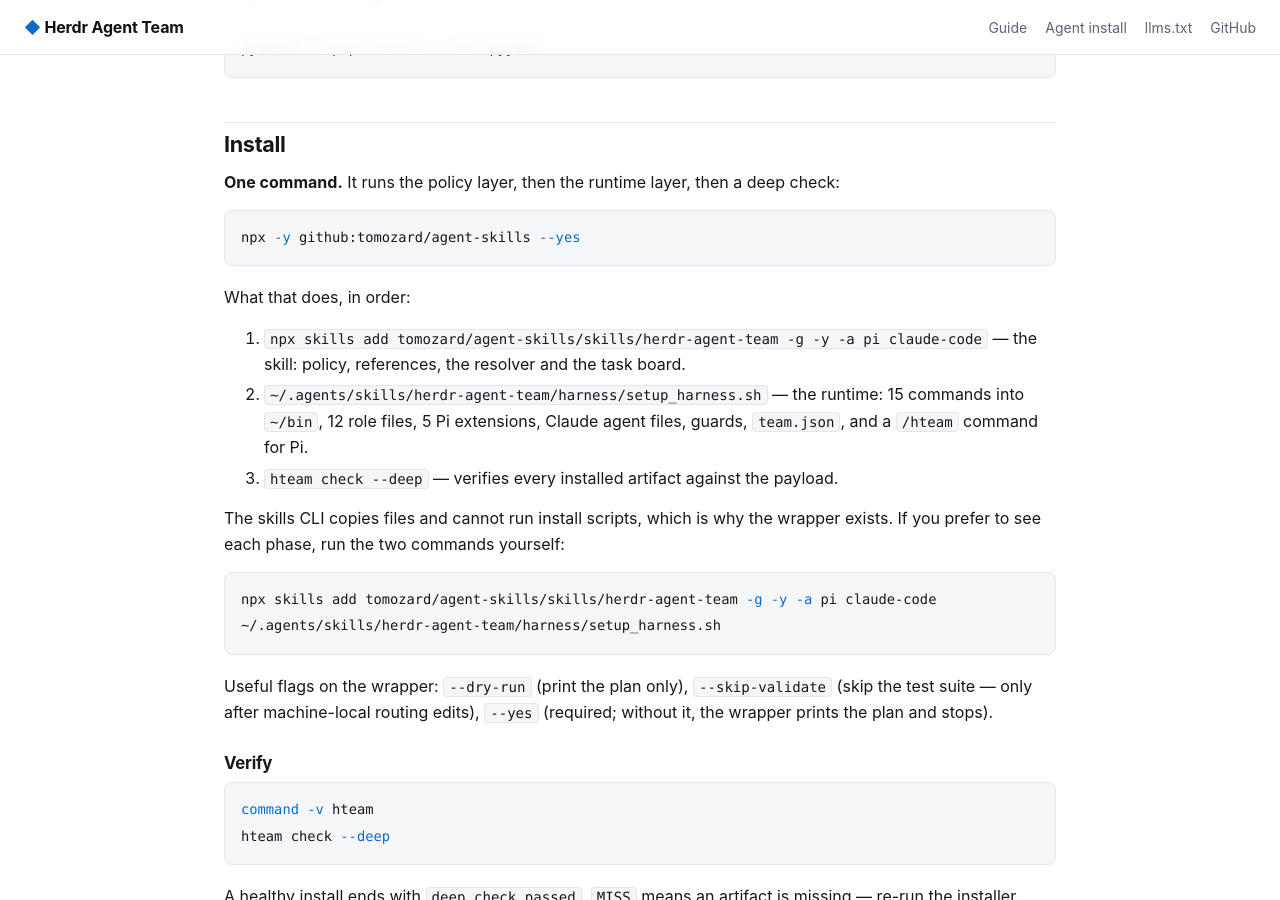
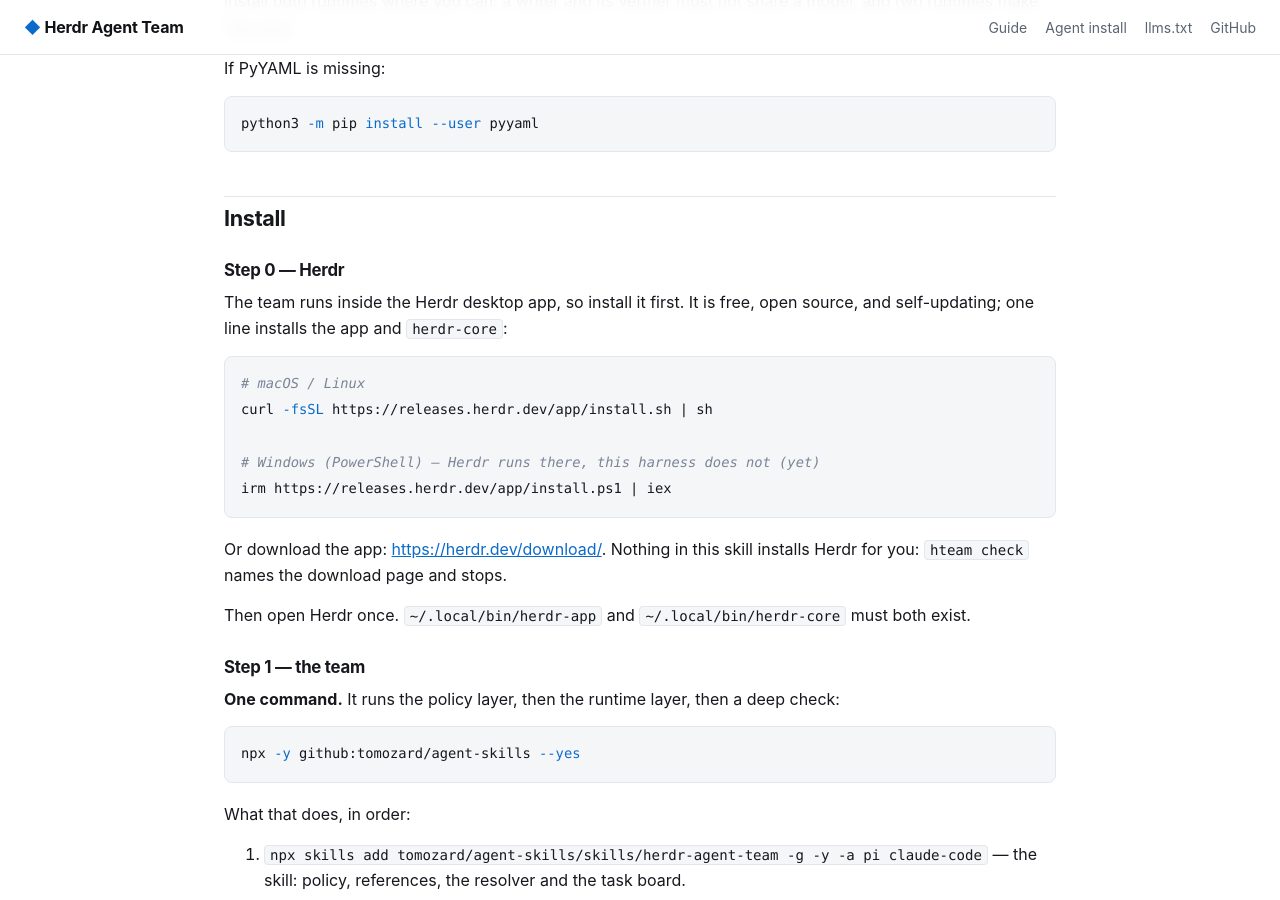
Before and after one commit to tomozard/agent-skills, a Jekyll site: the page built from docs/index.md, in a window 1280 px wide and 900 px high, scrolled down 1597 px. Built offline with Jekyll 4.4.1, drawn with Linux system fonts in a browser that asks for light colours; some of the changed text lies outside the part shown.

Commit message:
feat(hteam): make Herdr the first gate, with its real install path
The prerequisites now name https://herdr.dev/download/ and the official installers
instead of telling the operator to find Herdr.app themselves:

  macOS/Linux  curl -fsSL https://releases.herdr.dev/app/install.sh | sh
  Windows      irm https://releases.herdr.dev/app/install.ps1 | iex

The harness still installs nothing outside this skill, so the messages guide and
stop rather than installing Herdr silently.

Docs corrected: Herdr ships for macOS, Linux, and Windows. The macOS-only part is
this harness (bash launchers, ~/bin PATH, afplay voice helper), so the guide now
says that instead of implying Herdr is macOS-only. Adds a Step 0 to the install
section and to the agent runbook.

````diff
--- a/docs/index.md
+++ b/docs/index.md
@@ -39,8 +39,8 @@ team, read **[Agent install](agent-install.html)** instead — it is the runbook
 
 | Requirement | Why | Check |
 |---|---|---|
-| macOS | The team runs inside the Herdr desktop app | `uname -s` |
-| Herdr.app installed and opened once | provides `herdr-app` and `herdr-core` | `ls -l ~/.local/bin/herdr-app ~/.local/bin/herdr-core` |
+| Herdr installed and opened once | the app plus `herdr-app` and `herdr-core`; Herdr itself ships for macOS, Linux, and Windows — [herdr.dev/download](https://herdr.dev/download/) | `ls -l ~/.local/bin/herdr-app ~/.local/bin/herdr-core` |
+| macOS | this harness is macOS-only today: bash launchers, `~/bin` PATH, and the voice helper (`afplay`) | `uname -s` |
 | Pi, authenticated | **required** — the Orchestrator and PM run on Pi, and the launcher refuses to start without it | `pi --version` |
 | Claude Code, authenticated | recommended — several `critical` routes have no Pi alternate | `claude --version` |
 | Node.js 18+ | `npx` installs the skill layer | `node --version` |
@@ -58,6 +58,27 @@ python3 -m pip install --user pyyaml
 ```
 
 ## Install
+
+### Step 0 — Herdr
+
+The team runs inside the Herdr desktop app, so install it first. It is free,
+open source, and self-updating; one line installs the app and `herdr-core`:
+
+```bash
+# macOS / Linux
+curl -fsSL https://releases.herdr.dev/app/install.sh | sh
+
+# Windows (PowerShell) — Herdr runs there, this harness does not (yet)
+irm https://releases.herdr.dev/app/install.ps1 | iex
+```
+
+Or download the app: <https://herdr.dev/download/>. Nothing in this skill installs
+Herdr for you: `hteam check` names the download page and stops.
+
+Then open Herdr once. `~/.local/bin/herdr-app` and `~/.local/bin/herdr-core` must
+both exist.
+
+### Step 1 — the team
 
 **One command.** It runs the policy layer, then the runtime layer, then a deep
 check:
@@ -401,7 +422,7 @@ force-push, delete a branch, or tag.
 | Symptom | Cause | Action |
 |---|---|---|
 | installer stops: `PyYAML is missing` | no PyYAML for this account | `python3 -m pip install --user pyyaml`, re-run |
-| `herdr-app not found` | Herdr.app not installed or never opened | install, open once, check `~/.local/bin/herdr-app` |
+| `herdr-app not found` | Herdr not installed or never opened | install from <https://herdr.dev/download/> (or the one-liner in Step 0), open once, check `~/.local/bin/herdr-app` |
 | `the Herdr app window is not reachable` | app closed | open Herdr.app and retry |
 | `pi CLI not found` | no Pi runtime | install Pi, or make sure it is on `PATH` |
 | `Already inside a team terminal` | the pane already runs a role | talk to that role's controller; do not open a second team |
--- a/docs/llms.txt
+++ b/docs/llms.txt
@@ -2,8 +2,9 @@
 
 > A delivery team of AI agents for real repositories: staffing, scope, and the
 > commit gate are decided by rules instead of by whoever holds the conversation.
-> Requires macOS and the Herdr desktop app; one command installs the skill and its
-> runtime.
+> Requires the Herdr desktop app (macOS, Linux, and Windows from
+> https://herdr.dev/download/) and, for this harness today, macOS; one command
+> installs the skill and its runtime.
 
 Install, then verify:
 
````
Also changed, not shown: docs/agent-install.md (+12 -4 lines), skills/herdr-agent-team/setup.md (+10 -2 lines), README.md, 1 other file.
